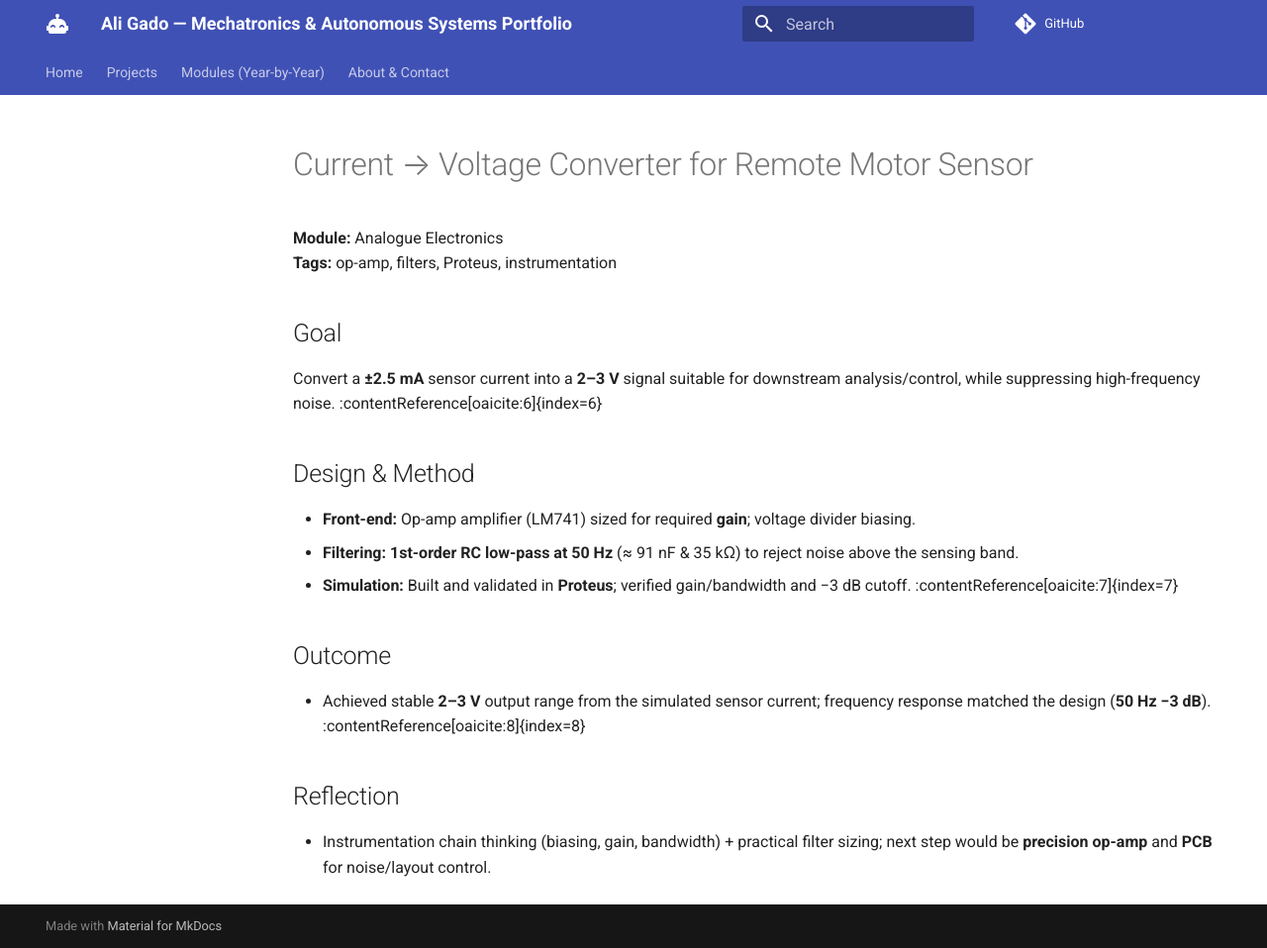
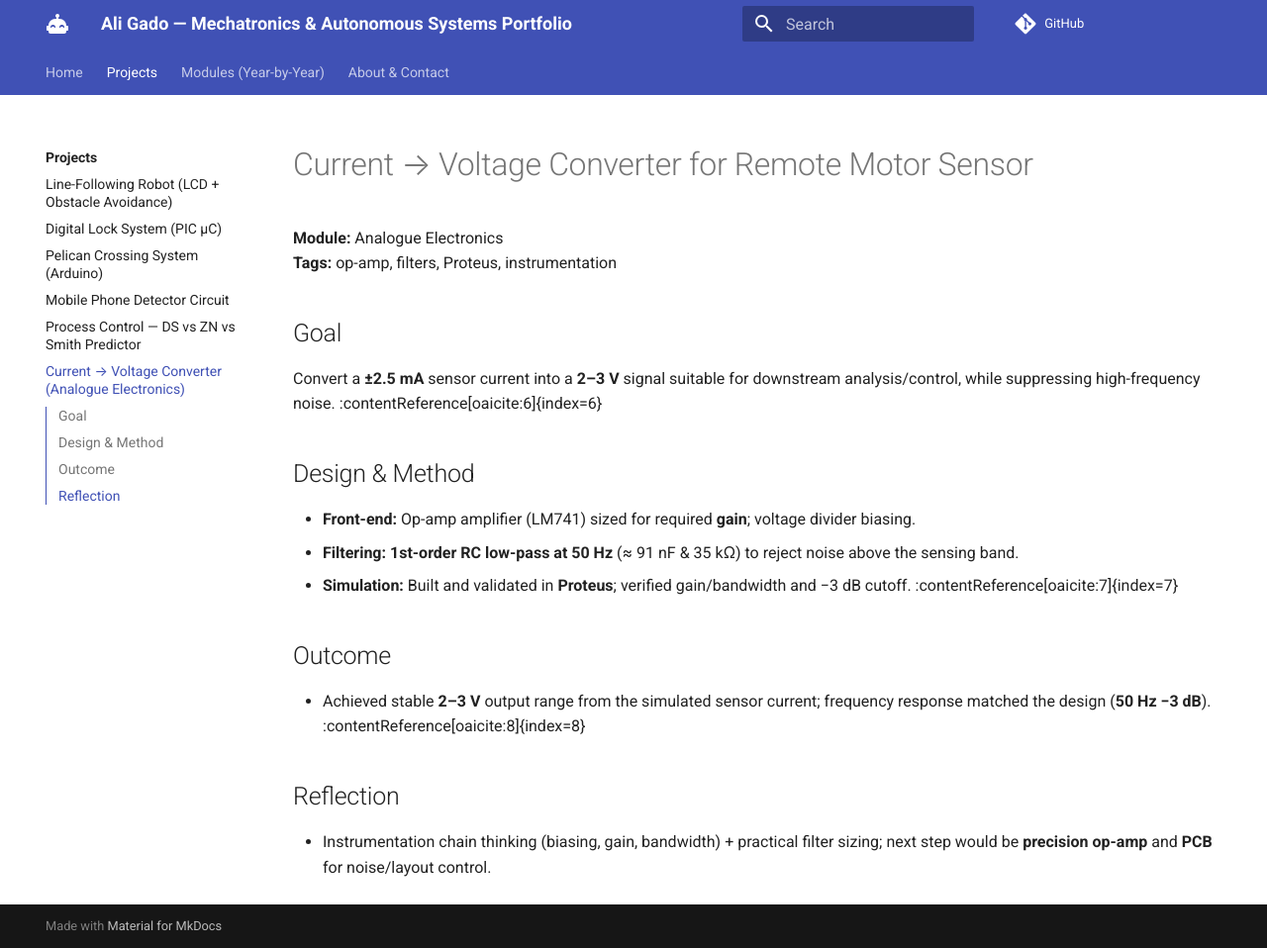
Before and after one commit to aligado04/portfolio, an MkDocs documentation site: the page built from docs/projects/analogue-electronics-converter.md, in a window 1280 px wide and 958 px high. Shown: the whole window at 99% size. Built offline with MkDocs 1.6.1 and Material for MkDocs 9.7.7, drawn with Linux system fonts in a browser that asks for light colours; comment, search, counter and statistics services are not loaded.

Commit message:
Update mkdocs.yml

```diff
--- a/mkdocs.yml
+++ b/mkdocs.yml
@@ -36,6 +36,8 @@ nav:
       - Pelican Crossing System (Arduino): projects/pelican-crossing.md
       - Mobile Phone Detector Circuit: projects/mobile-phone-detector.md
       - Process Control — DS vs ZN vs Smith Predictor: projects/process-control-comparison.md
+      - Current → Voltage Converter (Analogue Electronics): projects/analogue-electronics-converter.md
+
   - Modules (Year-by-Year):
       - Year 1 Summary: modules/year-1.md
       - Year 2 Summary: modules/year-2.md
```
